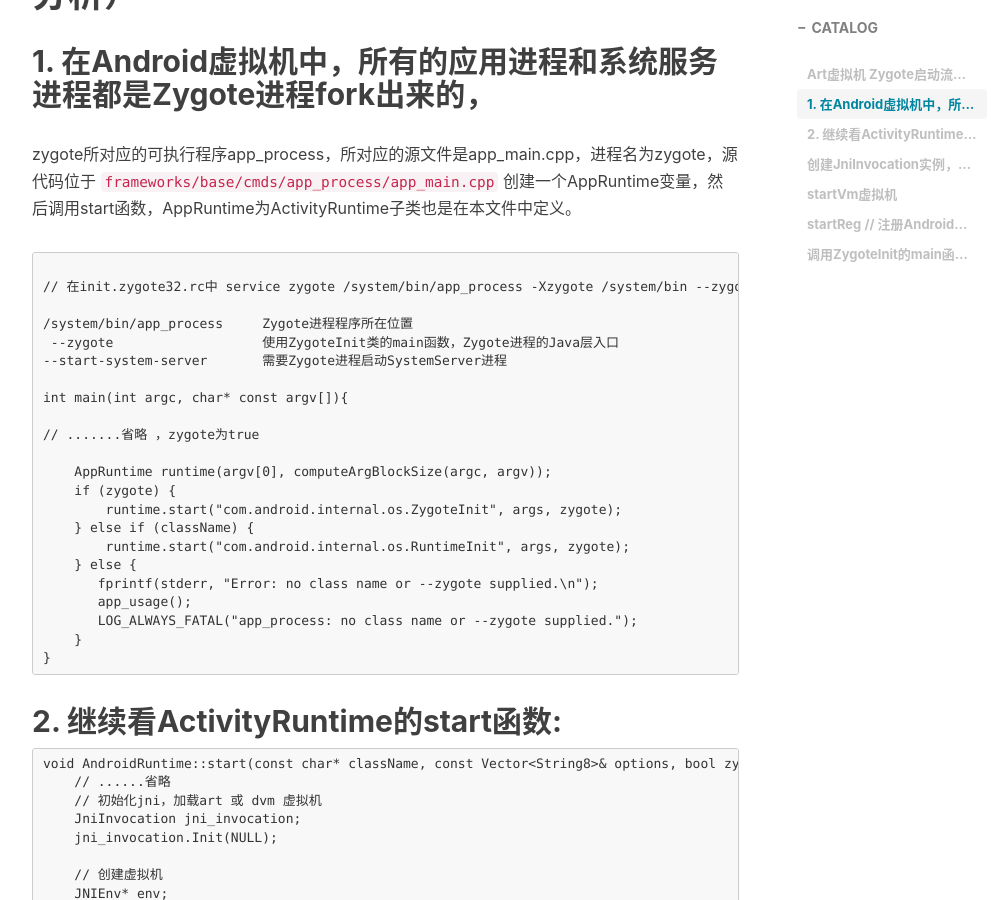
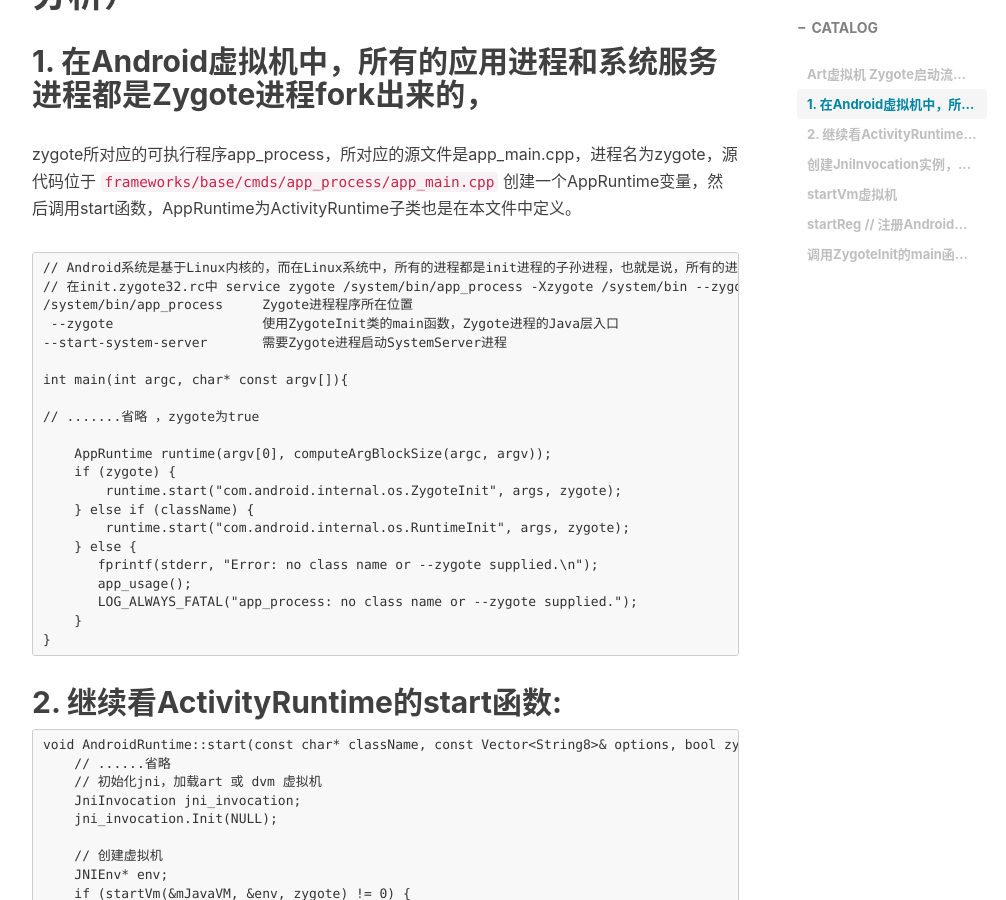
Before and after one commit to shineygs/shineygs.github.io, a Jekyll site: the page built from _posts/2018-03-12-Art虚拟机 Zygote启动流程.md, in a window 1280 px wide and 900 px high, scrolled down 637 px. Shown: the whole window, without its empty margins (233-1239 px from the left). Built offline with Jekyll 4.4.1, drawn with Linux system fonts in a browser that asks for light colours; nearby versions of some CDN libraries; comment, search, counter and statistics services are not loaded.

Commit message:
Update 2018-03-12-Art虚拟机 Zygote启动流程.md

````diff
--- a/_posts/2018-03-12-Art虚拟机 Zygote启动流程.md
+++ b/_posts/2018-03-12-Art虚拟机 Zygote启动流程.md
@@ -19,9 +19,8 @@
 创建一个AppRuntime变量，然后调用start函数，AppRuntime为ActivityRuntime子类也是在本文件中定义。
 
 ```
-
+// Android系统是基于Linux内核的，而在Linux系统中，所有的进程都是init进程的子孙进程，也就是说，所有的进程都是直接或者间接地由init进程fork出来的。Zygote进程也不例外，它是在系统启动的过程，由init进程创建的。
 // 在init.zygote32.rc中 service zygote /system/bin/app_process -Xzygote /system/bin --zygote --start-system-server
-
 /system/bin/app_process     Zygote进程程序所在位置
  --zygote                   使用ZygoteInit类的main函数，Zygote进程的Java层入口
 --start-system-server       需要Zygote进程启动SystemServer进程
````
